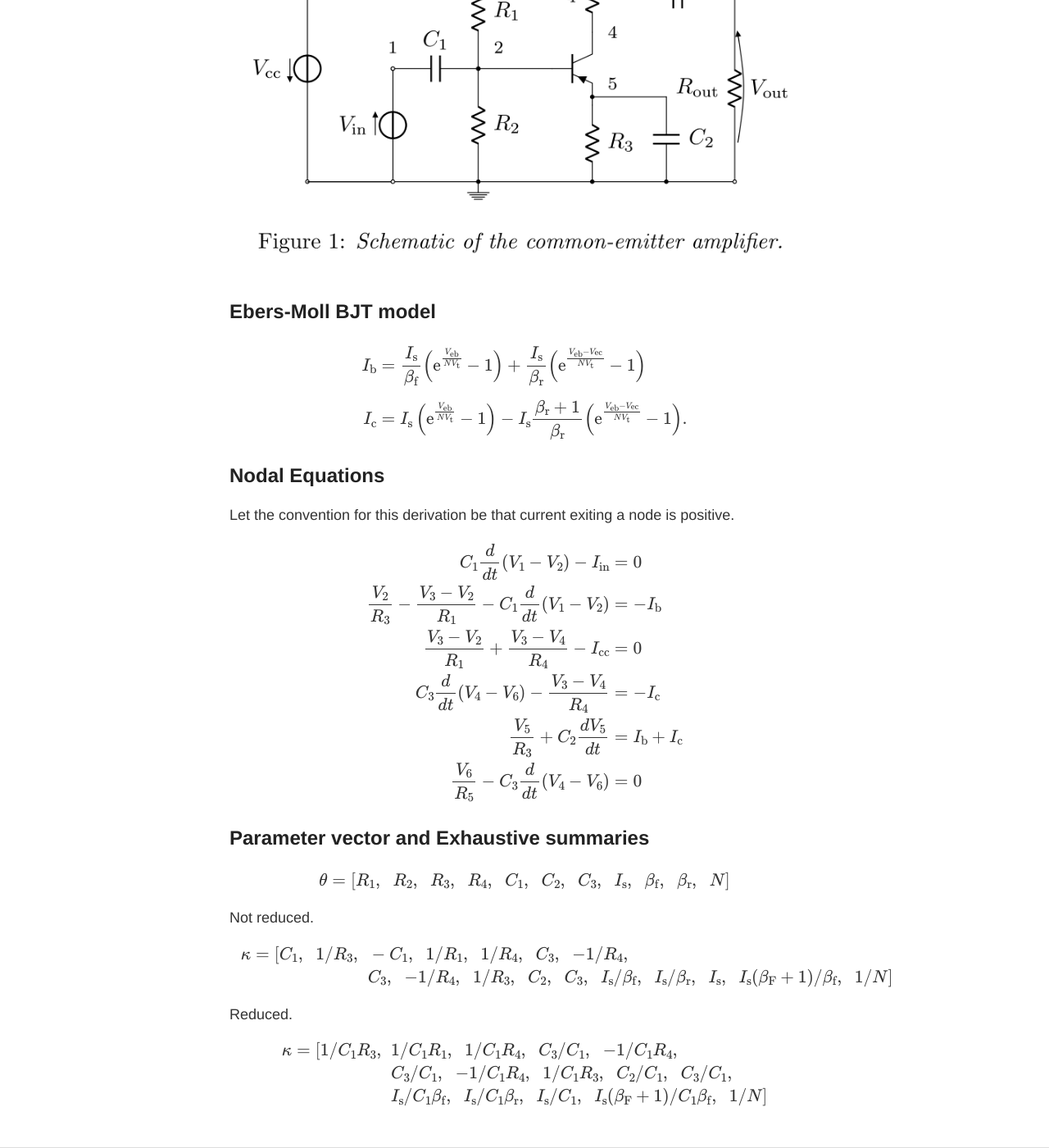
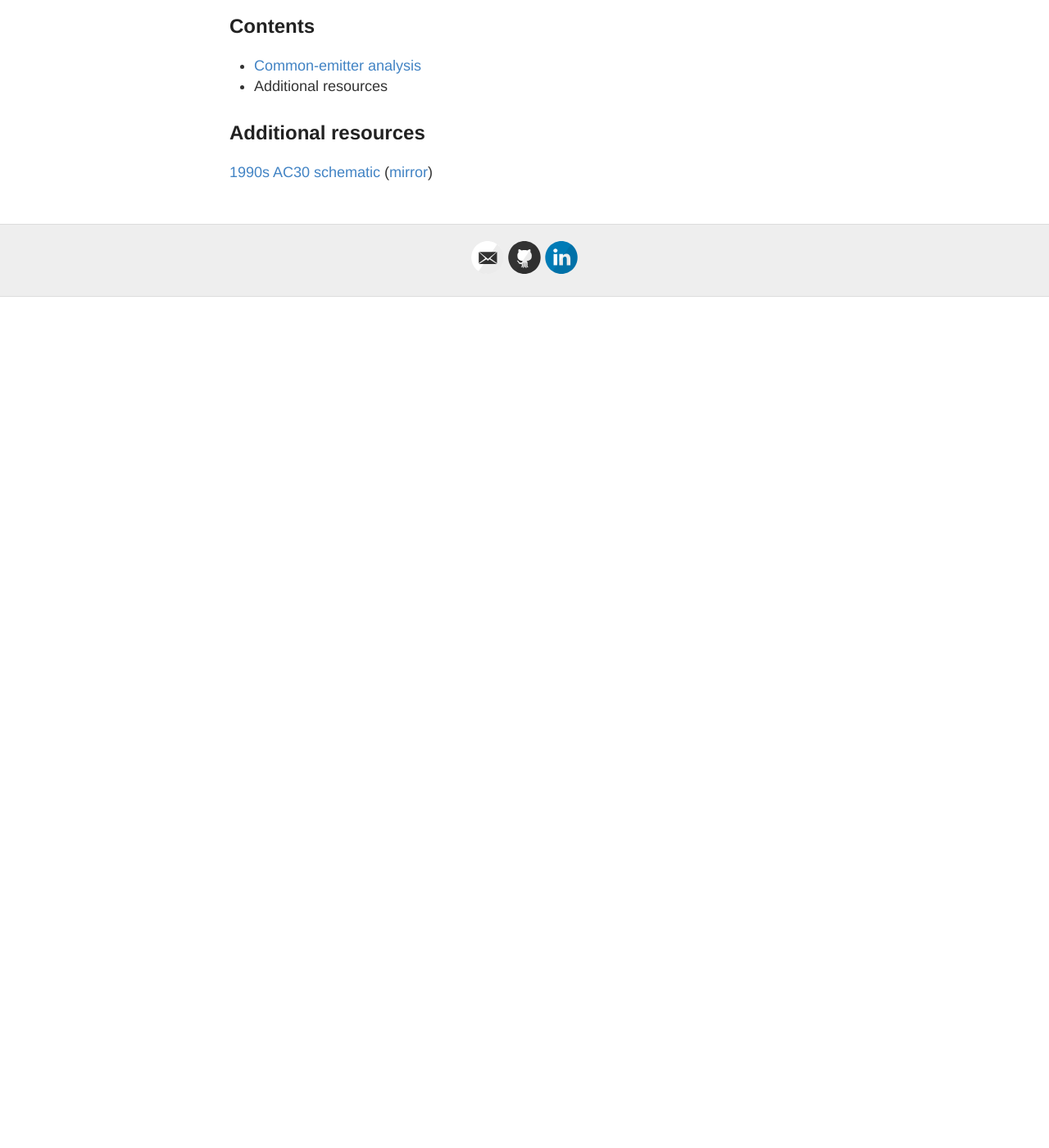
Before and after one commit to bholmesqub/Estimation, a Jekyll site: the page built from index.md, in a window 1280 px wide and 1400 px high, scrolled down 270 px. Shown: the whole window at 82% size. Built offline with Jekyll 4.4.1, drawn with Linux system fonts in a browser that asks for light colours; formulas are drawn with MathJax 3; after the commit the page ends 900 px from its top, so only the background shows below that; some of the changed text lies outside the part shown.

Commit message:
Added AC30 schematic

```diff
--- a/index.md
+++ b/index.md
@@ -3,49 +3,14 @@ layout: default
 title: "Circuit parameter estimation"
 ---
 
-![Common-emitter amplifier](images/common-emitter.png)
-## Ebers-Moll BJT model
+# Companion material for Circuit parameter estimation
 
-<div>
-\begin{align}
-	I_{\mathrm{b}} & = \frac{I_{\mathrm{s}}}{\beta_{\mathrm{f}}}\left(\mathrm{e}^{\frac{V_{\mathrm{eb}}}{NV_{\mathrm{t}}}} - 1\right) + \frac{I_{\mathrm{s}}}{\beta_{\mathrm{r}}}\left(\mathrm{e}^{\frac{V_{\mathrm{eb}} - V_{\mathrm{ec}}}{NV_{\mathrm{t}}}} - 1\right)
-	\\[0.5em]
-	I_{\mathrm{c}} &= I_{\mathrm{s}}\left(\mathrm{e}^{\frac{V_{\mathrm{eb}}}{NV_{\mathrm{t}}}} - 1\right) - I_{\mathrm{s}}\frac{\beta_{\mathrm{r}} + 1}{\beta_{\mathrm{r}}}\left(\mathrm{e}^{\frac{V_{\mathrm{eb}} - V_{\mathrm{ec}}}{NV_{\mathrm{t}}}} - 1\right).
-\end{align}
-</div>
+## Contents
 
-## Nodal Equations
-Let the convention for this derivation be that current exiting a node is positive.
-<div>
-\begin{align}
-	C_1\frac{d}{dt}(V_1 - V_2) - I_\mathrm{in} &= 0\\
-	 \frac{V_2}{R_3} - \frac{V_3 - V_2}{R_1} - C_1\frac{d}{dt}(V_1 - V_2) &= -I_\mathrm{b}\\
-	\frac{V_3 - V_2}{R_1} + \frac{V_3 - V_4}{R_4} - I_\mathrm{cc} &= 0	\\
-	C_3\frac{d}{dt}(V_4 - V_6) - \frac{V_3 - V_4}{R_4} &= -I_\mathrm{c}\\
-	\frac{V_5}{R_3} + C_2 \frac{dV_5}{dt} &= I_\mathrm{b} + I_\mathrm{c}\\
-	\frac{V_6}{R_5} - C_3\frac{d}{dt}(V_4 - V_6) &= 0
-\end{align}
-</div>
+- [Common-emitter analysis](common-emitter/)
+- Additional resources
 
-## Parameter vector and Exhaustive summaries
-<div>
-\begin{equation}
-	\theta = [R_1,\;\; R_2,\;\; R_3,\;\; R_4,\;\; C_1,\;\; C_2,\;\; C_3,\;\; I_\mathrm{s},\;\; \beta_\mathrm{f},\;\; \beta_\mathrm{r},\;\; N]
-\end{equation}
-</div>
+## Additional resources
 
-Not reduced.
-<div>
-\begin{align}
-	\kappa = [C_1,\;\; 1/R_3,\;\; &-C_1,\;\; 1/R_1,\;\; 1/R_4,\;\; C_3,\;\; -1/R_4,\\
-			\;\; &C_3,\;\; -1/R_4,\;\; 1/R_3,\;\; C_2,\;\; C_3,\;\; I_\mathrm{s}/\beta_\mathrm{f} ,\;\; I_\mathrm{s}/\beta_\mathrm{r},\;\; I_\mathrm{s},\;\; I_\mathrm{s}(\beta_\mathrm{F} + 1)/\beta_\mathrm{f},\;\; 1/N]
-\end{align}
-</div>
-
-Reduced.
-<div>
-\begin{align}
-	\kappa = [1/C_1R_3,\;\; &1/C_1R_1,\;\; 1/C_1R_4,\;\; C_3/C_1,\;\; -1/C_1R_4,\\
-			\;\; &C_3/C_1,\;\; -1/C_1R_4,\;\; 1/C_1R_3,\;\; C_2/C_1,\;\; C_3/C_1,\\\;\; &I_\mathrm{s}/C_1\beta_\mathrm{f},\;\; I_\mathrm{s}/C_1\beta_\mathrm{r},\;\; I_\mathrm{s}/C_1,\;\; I_\mathrm{s}(\beta_\mathrm{F} + 1)/C_1\beta_\mathrm{f},\;\; 1/N]
-\end{align}
-</div>
+[1990s AC30 schematic](http://www.korguk.com/voxcircuits/circuits/ac301990.jpg)
+([mirror](images/ac301990.jpg))
```
Also changed, not shown: common-emitter.md (added, +53 -0 lines), images/ac301990.jpg (added).
